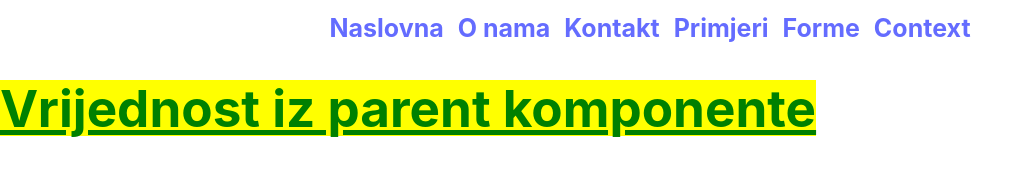
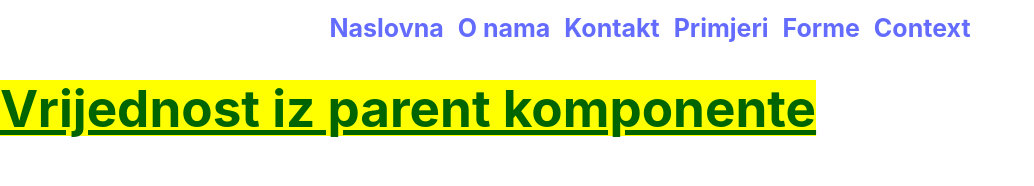
Before and after one commit to webbugt/algebra-react-vjezbe, a React (Vite) app: page / in a window 1280 px wide. Shown: the top 186 px of the page, without its empty margins (0-1034 px from the left). Built offline with nearby package versions, Linux system fonts and the light colour scheme.

Commit message:
refactor Title as separate component

```diff
--- a/src/components/Titles.jsx
+++ b/src/components/Titles.jsx
@@ -7,18 +7,35 @@ const plaviStil = {
   fontWeight: "bold",
 };
 
-function GreenTitle({ className, title = "Zeleni naslov" }) {
+function Title({className, title, color}){
   return (
     <h1
       className={className}
       style={{
-        ...plaviStil,
-        color: "green",
+        textDecoration: "underline",
+        fontWeight: "bold",
+        color,
         background: "yellow",
       }}
     >
       {title.toString()}
     </h1>
+  );
+}
+
+Title.propTypes={
+  title: propTypes.string.isRequired,
+  className: propTypes.string,
+  color: propTypes.string
+}
+
+Title.defaultProps={
+  className: undefined,
+  color: undefined
+}
+function GreenTitle({ className, title = "Zeleni naslov" }) {
+  return (
+    <Title title={title} className={className} color="darkgreen"/>
   );
 }
 
```
